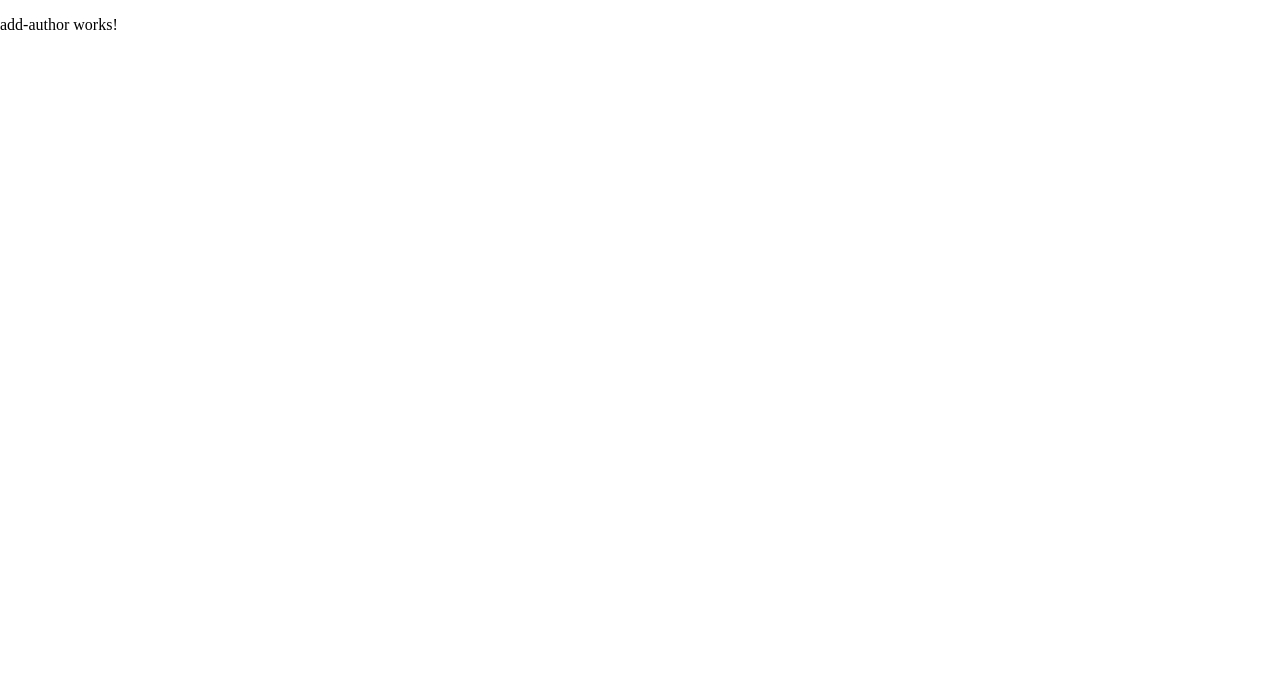
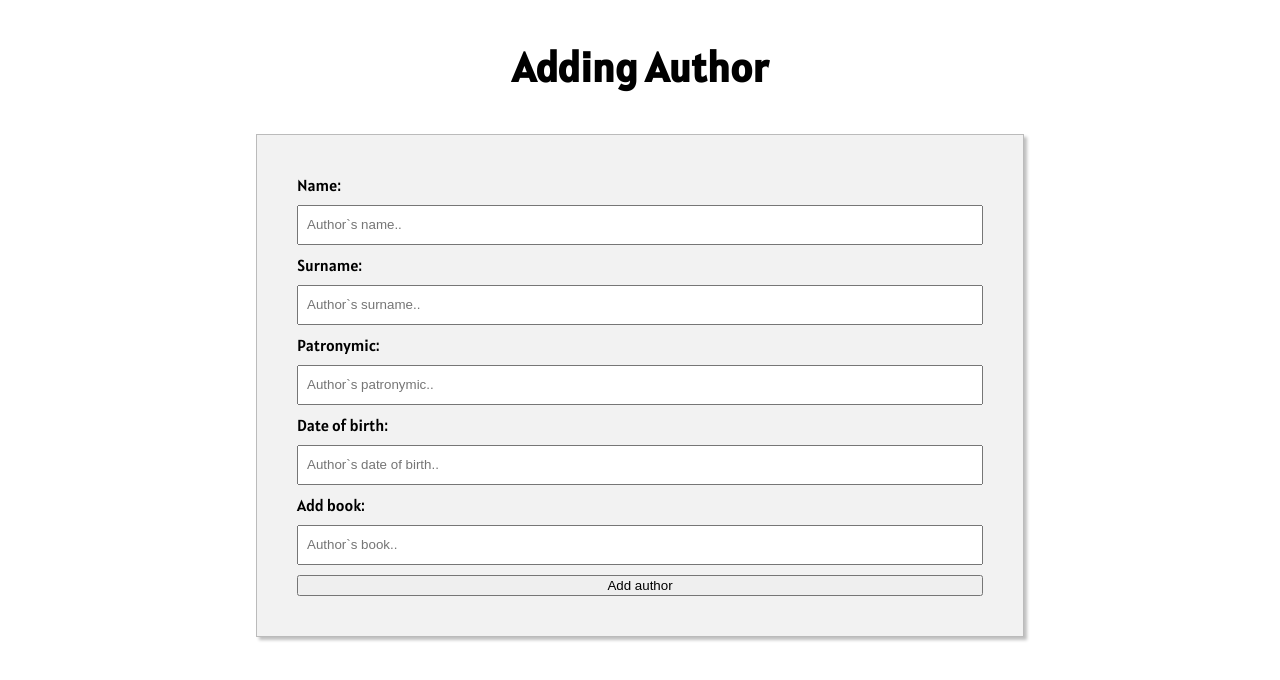
Before and after one commit to SverchkovVlad/BooksAccounting, an Angular app: page /addAuthor in a window 1280 px wide. Shown: the top 680 px of the page. Built offline with nearby package versions, Linux system fonts and the light colour scheme.

Commit message:
Added simple markup for AddAuthor

```diff
--- a/src/app/add-author/add-author.component.css
+++ b/src/app/add-author/add-author.component.css
@@ -0,0 +1,48 @@
+@font-face {
+    font-family: AlatsiRegular;
+    src: url('../../fonts/alatsi_regular.ttf');
+}
+
+@font-face {
+    font-family: FrederickaGreat;
+    src: url('../../fonts/FrederickatheGreat-Regular.ttf');
+}
+
+header, main {
+    font-family: AlatsiRegular, sans-serif;
+}
+
+header {
+    text-align: center;
+    font-size: 35px;
+    margin: 30px auto;
+}
+
+.center {
+    margin: 0 auto;
+    width: 60%;
+    height: auto;
+}
+
+.main-section {
+    background: #f2f2f2;
+    padding: 40px;
+    margin-bottom: 10%;
+    position: relative;
+    /* Styles to distinguish sheets from one another */
+    box-shadow: 3px 3px 3px rgba(0, 0, 0, 0.25);
+    border: 1px solid #bbb;
+}
+
+main form {
+    display: grid;
+
+}
+
+input[type='text'] {
+    height: 34px;
+    margin-top: 10px;
+    margin-bottom: 10px;
+    padding-left: 8px;
+    padding-right: 8px;
+}
--- a/src/app/add-author/add-author.component.html
+++ b/src/app/add-author/add-author.component.html
@@ -1 +1,32 @@
-<p>add-author works!</p>
+<header>
+    <h3>Adding Author</h3>
+</header>
+
+<main>
+    <div class="center">
+        <div class="main-section">
+            <form>
+                <label for="name">Name: </label>
+                <input type="text" name="" id="name" placeholder="Author`s name..">
+
+                <label for="surname">Surname: </label>
+                <input type="text" name="" id="surname" placeholder="Author`s surname..">
+
+                <label for="patronymic">Patronymic: </label>
+                <input type="text" id = "patronymic" placeholder="Author`s patronymic..">
+
+                <label for="birth">Date of birth: </label>
+                <input type="text" id = "birth" placeholder="Author`s date of birth..">
+
+                <label for="book">Add book: </label>
+                <input type="text" id = "book" placeholder="Author`s book..">
+
+                <!-- <select *ngFor = "genre of genres">
+                    <option>{{genre}}</option>
+                </select> -->
+
+                <input type="button" value="Add author">
+            </form>
+        </div>
+    </div>
+</main>
--- a/src/app/genres/genres.component.css
+++ b/src/app/genres/genres.component.css
@@ -38,9 +38,6 @@ input.main-input {
     padding: 40px;
     margin-bottom: 10%;
     position: relative;
-}
-
-.main-section {
     /* Styles to distinguish sheets from one another */
     box-shadow: 3px 3px 3px rgba(0, 0, 0, 0.25);
     border: 1px solid #bbb;
```
